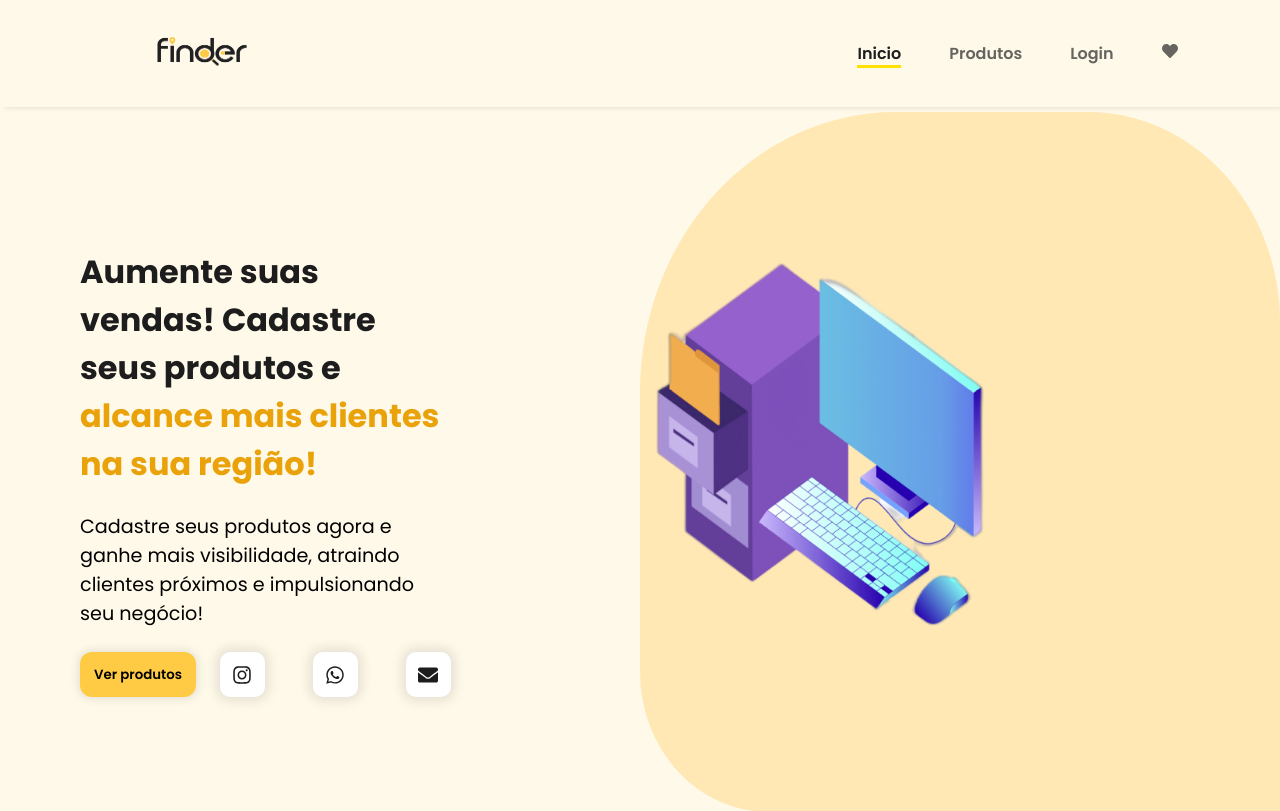
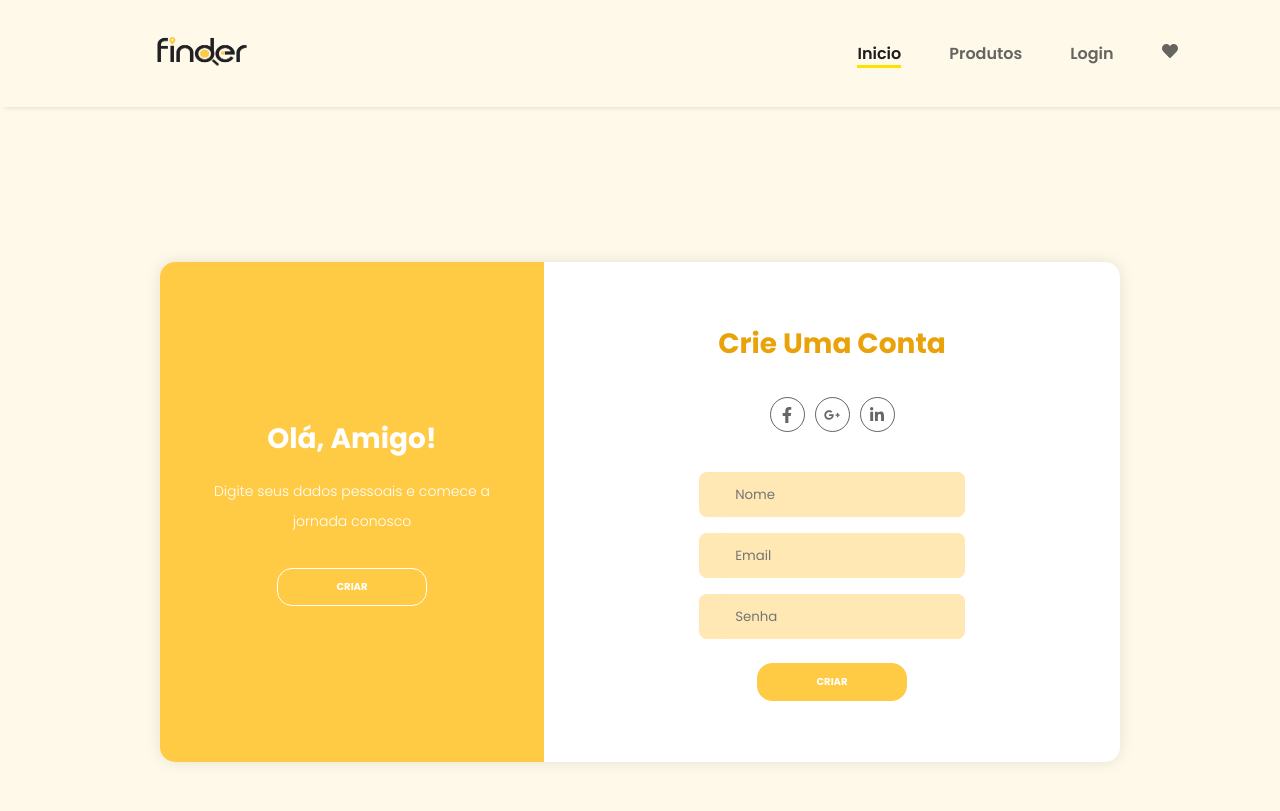
Before and after one commit to CauaHm/Finder_React, a React (Vite) app in the folder Finder/: page /login in a window 1280 px wide. Shown: the top 811 px of the page. Built offline with nearby package versions, Linux system fonts and the light colour scheme.

Commit message:
Tela de login
Biblioteca adicionada para navegação entra as pages

npm install react-router-dom

```diff
--- a/Finder/package.json
+++ b/Finder/package.json
@@ -13,7 +13,8 @@
     "motion": "^12.23.12",
     "react": "^19.1.1",
     "react-dom": "^19.1.1",
-    "react-icons": "^5.5.0"
+    "react-icons": "^5.5.0",
+    "react-router-dom": "^7.8.1"
   },
   "overrides": {
     "react": "$react",
--- a/Finder/src/App.tsx
+++ b/Finder/src/App.tsx
@@ -1,15 +1,19 @@
-import './styles/Theme.css'
-import './styles/Global.css'
+import { BrowserRouter, Routes, Route } from 'react-router-dom';
+import './styles/Theme.css';
+import './styles/Global.css';
 
-import { Home } from './pages/Home'
-
+import { Home } from './pages/Home';
+import { Login } from './pages/Login';
 
 function App() {
   return (
-    <>
-    <Home/>
-    </>
-  )
+    <BrowserRouter>
+      <Routes>
+        <Route path="/" element={<Home />} />
+        <Route path="/login" element={<Login />} />
+      </Routes>
+    </BrowserRouter>
+  );
 }
 
-export default App
+export default App;
--- a/Finder/src/components/Header/index.tsx
+++ b/Finder/src/components/Header/index.tsx
@@ -1,18 +1,17 @@
-import Styles from "./styles.module.css"
-import logo from "../../assets/images/logoFinder.png"
+import { Link } from 'react-router-dom';
+import Styles from "./styles.module.css";
+import logo from "../../assets/images/logoFinder.png";
 
-import { FaBars } from "react-icons/fa";
-import { FaHeart } from "react-icons/fa";
+import { FaBars, FaHeart } from "react-icons/fa";
 import { useState } from "react";
 import type { NavItem } from "../../Models/NavItem";
 
 const NavLinks: NavItem[] = [
-    {name: "Inicio", href: "#", active: true},
-    {name: "Produtos", href: "#"},
-    {name: "Login", href: "#"},
-    {name: "Favoritos", href: "#", icon: <FaHeart />},
-
-]
+    { name: "Inicio", href: "/", active: true },
+    { name: "Produtos", href: "/products" },
+    { name: "Login", href: "/login" },
+    { name: "Favoritos", href: "/favorites", icon: <FaHeart /> },
+];
 
 export function Header() {
     const [isMobileMenuOpen, setisMobileMenuOpen] = useState(false)
@@ -23,16 +22,20 @@ export function Header() {
 
     const renderNavItems = () => {
         return NavLinks.map((i) => {
-             return <li key={i.name} className={`${Styles.navList_item} ${i.active ? Styles.active : ""}`}><a href={i.href}>{i.icon ? i.icon : i.name}</a></li>
-        })
+            return (
+                <li key={i.name} className={`${Styles.navList_item} ${i.active ? Styles.active : ""}`}>
+                    <Link to={i.href}>{i.icon ? i.icon : i.name}</Link>
+                </li>
+            );
+        });
     }
 
-    return(
+    return (
         <header className={Styles.headerContainer}>
             <nav className={Styles.headerNavBar}>
-            <a href="#">
+                <Link to="/">
                     <div className={Styles.navlogo}><img src={logo} alt="logo Finder" /></div>
-            </a>
+                </Link>
                 <ul className={Styles.navList}>
                     {renderNavItems()}
                 </ul>
@@ -46,5 +49,5 @@ export function Header() {
                 </ul>
             }
         </header>
-    )
+    );
 }
--- /dev/null
+++ b/Finder/src/components/LoginCard/index.tsx
@@ -0,0 +1,75 @@
+import { useState } from 'react';
+import { FaFacebookF, FaGooglePlusG, FaLinkedinIn, FaUser, FaEnvelope, FaLock } from 'react-icons/fa';
+import styles from './styles.module.css';
+
+export function LoginCard() {
+  const [isSignInActive, setIsSignInActive] = useState(false);
+
+  const handleToggle = () => {
+    setIsSignInActive(!isSignInActive);
+  };
+
+  return (
+    <main className={styles.mainContainer}>
+      <div className={styles.containerLogin}>
+        <div className={styles.contentLogin}>
+          {/* Coluna da esquerda - Login/Cadastro */}
+          <div className={`${styles.firstColumn} ${styles.column}`}>
+            {isSignInActive ? (
+              <>
+                <h2 className={`${styles.titleLogin} ${styles.titlePrimary}`}>Bem-vindo!</h2>
+                <p className={`${styles.descriptionLogin} ${styles.descriptionPrimary}`}>Para se manter conectado</p>
+                <button onClick={handleToggle} className={`${styles.btnLogin} ${styles.btnPrimary}`}>Entrar</button>
+              </>
+            ) : (
+              <>
+                <h2 className={`${styles.titleLogin} ${styles.titlePrimary}`}>Olá, amigo!</h2>
+                <p className={`${styles.descriptionLogin} ${styles.descriptionPrimary}`}>Digite seus dados pessoais e comece a jornada conosco</p>
+                <button onClick={handleToggle} className={`${styles.btnLogin} ${styles.btnPrimary}`}>Criar</button>
+              </>
+            )}
+          </div>
+          {/* Coluna da direita - Formulário */}
+          <div className={`${styles.secondColumn} ${styles.column}`}>
+            {isSignInActive ? (
+              <>
+                <h2 className={`${styles.titleLogin} ${styles.titleSecond}`}>Faça login no Finder</h2>
+                <div className={styles.socialMediaLogin}>
+                  <ul className={styles.listSocialMedia}>
+                    <a className={styles.linkSocialMedia} href="#"><li className={styles.itemSocialMedia}><FaFacebookF /></li></a>
+                    <a className={styles.linkSocialMedia} href="#"><li className={styles.itemSocialMedia}><FaGooglePlusG /></li></a>
+                    <a className={styles.linkSocialMedia} href="#"><li className={styles.itemSocialMedia}><FaLinkedinIn /></li></a>
+                  </ul>
+                </div>
+                <p className={`${styles.descriptionLogin} ${styles.descriptionSecond}`}>ou use sua conta de email:</p>
+                <form method="POST" action="login.php" className={styles.formLogin}>
+                  <label className={styles.labelLoginInput}><FaEnvelope className={styles.iconModify} /><input type="email" placeholder="Email" /></label>
+                  <label className={styles.labelLoginInput}><FaLock className={styles.iconModify} /><input type="password" placeholder="Senha" /></label>
+                  <a className={styles.passwordLogin} href="#">esqueceu sua senha?</a>
+                  <button className={`${styles.btnLogin} ${styles.btnSecond}`}>Entrar</button>
+                </form>
+              </>
+            ) : (
+              <>
+                <h2 className={`${styles.titleLogin} ${styles.titleSecond}`}>Crie uma conta</h2>
+                <div className={styles.socialMediaLogin}>
+                  <ul className={styles.listSocialMedia}>
+                    <a className={styles.linkSocialMedia} href="#"><li className={styles.itemSocialMedia}><FaFacebookF /></li></a>
+                    <a className={styles.linkSocialMedia} href="#"><li className={styles.itemSocialMedia}><FaGooglePlusG /></li></a>
+                    <a className={styles.linkSocialMedia} href="#"><li className={styles.itemSocialMedia}><FaLinkedinIn /></li></a>
+                  </ul>
+                </div>
+                <form method="POST" action="register.php" className={styles.formLogin}>
+                  <label className={styles.labelLoginInput}><FaUser className={styles.iconModify} /><input type="text" placeholder="Nome" /></label>
+                  <label className={styles.labelLoginInput}><FaEnvelope className={styles.iconModify} /><input type="email" placeholder="Email" /></label>
+                  <label className={styles.labelLoginInput}><FaLock className={styles.iconModify} /><input type="password" placeholder="Senha" /></label>
+                  <button className={`${styles.btnLogin} ${styles.btnSecond}`}>Criar</button>
+                </form>
+              </>
+            )}
+          </div>
+        </div>
+      </div>
+    </main>
+  );
+}
--- /dev/null
+++ b/Finder/src/components/LoginCard/styles.module.css
@@ -0,0 +1,179 @@
+.mainContainer {
+    display: flex;
+    justify-content: center;
+    align-items: center;
+    min-height: 100vh;
+}
+
+.containerLogin {
+    display: flex;
+    background-color: var(--branco);
+    border-radius: 15px;
+    width: 960px;
+    height: 500px;
+    box-shadow: 0px 0px 15px rgba(0, 0, 0, 0.1);
+}
+
+.contentLogin {
+    display: flex;
+    width: 100%;
+}
+
+.firstColumn {
+    width: 40%;
+    background-color: var(--principal);
+    color: var(--branco);
+    border-top-left-radius: 15px;
+    border-bottom-left-radius: 15px;
+    display: flex;
+    flex-direction: column;
+    justify-content: center;
+    align-items: center;
+    padding: 0 2rem;
+    text-align: center;
+    gap: 1rem;
+}
+
+.secondColumn {
+    width: 60%;
+    display: flex;
+    flex-direction: column;
+    justify-content: center;
+    align-items: center;
+    padding: 0 2rem;
+    text-align: center;
+    gap: 1rem;
+}
+
+.titleLogin {
+    font-size: 28px;
+    font-weight: bold;
+    text-transform: capitalize;
+}
+
+.titlePrimary {
+    color: var(--branco);
+}
+
+.titleSecond {
+    color: var(--principal-dark);
+}
+
+.descriptionLogin {
+    font-size: 14px;
+    font-weight: 300;
+    line-height: 30px;
+}
+
+.descriptionPrimary {
+    color: var(--branco);
+}
+
+.descriptionSecond {
+    color: var(--texto-1);
+}
+
+.btnLogin {
+    border-radius: 15px;
+    text-transform: uppercase;
+    color: var(--branco);
+    font-size: 10px;
+    padding: 10px 50px;
+    cursor: pointer;
+    font-weight: bold;
+    width: 150px;
+    align-self: center;
+    border: none;
+    margin-top: 1rem;
+    transition: background-color 0.5s;
+}
+
+.btnPrimary {
+    background-color: transparent;
+    border: 1px solid var(--branco);
+}
+
+.btnPrimary:hover {
+    background-color: var(--branco);
+    color: var(--principal-dark);
+}
+
+.btnSecond {
+    background-color: var(--principal);
+    border: 1px solid var(--principal);
+}
+
+.btnSecond:hover {
+    background-color: var(--branco);
+    border: 1px solid var(--principal);
+    color: var(--principal);
+}
+
+.socialMediaLogin {
+    margin: 1rem 0;
+}
+
+.listSocialMedia {
+    display: flex;
+    list-style-type: none;
+    gap: 10px;
+}
+
+.linkSocialMedia .itemSocialMedia {
+    transition: background-color 0.5s;
+}
+
+.linkSocialMedia:hover .itemSocialMedia {
+    background-color: var(--principal);
+    color: var(--branco);
+    border-color: var(--principal);
+}
+
+.itemSocialMedia {
+    border: 1px solid var(--texto-1);
+    border-radius: 50%;
+    width: 35px;
+    height: 35px;
+    line-height: 35px;
+    text-align: center;
+    color: var(--texto-1);
+    display: flex;
+    align-items: center;
+    justify-content: center;
+}
+
+.formLogin {
+    display: flex;
+    flex-direction: column;
+    width: 55%;
+}
+
+.formLogin input {
+    width: 100%;
+    height: 45px;
+    border: none;
+    color: var(--texto-1);
+    background-color: var(--principal-light);
+    padding: 0 1rem;
+    border-radius: 8px;
+}
+
+.labelLoginInput {
+    display: flex;
+    align-items: center;
+    background-color: var(--principal-light);
+    margin: 8px;
+    border-radius: 8px;
+}
+
+.iconModify {
+    color: var(--texto-1);
+    padding: 0 10px;
+}
+
+.passwordLogin {
+    color: var(--texto-1);
+    font-size: 14px;
+    text-align: center;
+    margin-top: 1rem;
+}
--- /dev/null
+++ b/Finder/src/pages/Login/index.tsx
@@ -0,0 +1,12 @@
+import { MainTamplates } from "../../Templates/MainTampletes";
+import { LoginCard } from '../../components/LoginCard';
+
+export function Login() {
+  return (
+    <>
+      <MainTamplates>
+        <LoginCard />
+      </MainTamplates>
+    </>
+  );
+}
```
Also changed, not shown: 1 other file (tests, documents, lock files or other folders). Lines whose indentation alone changed are shown as unchanged.
